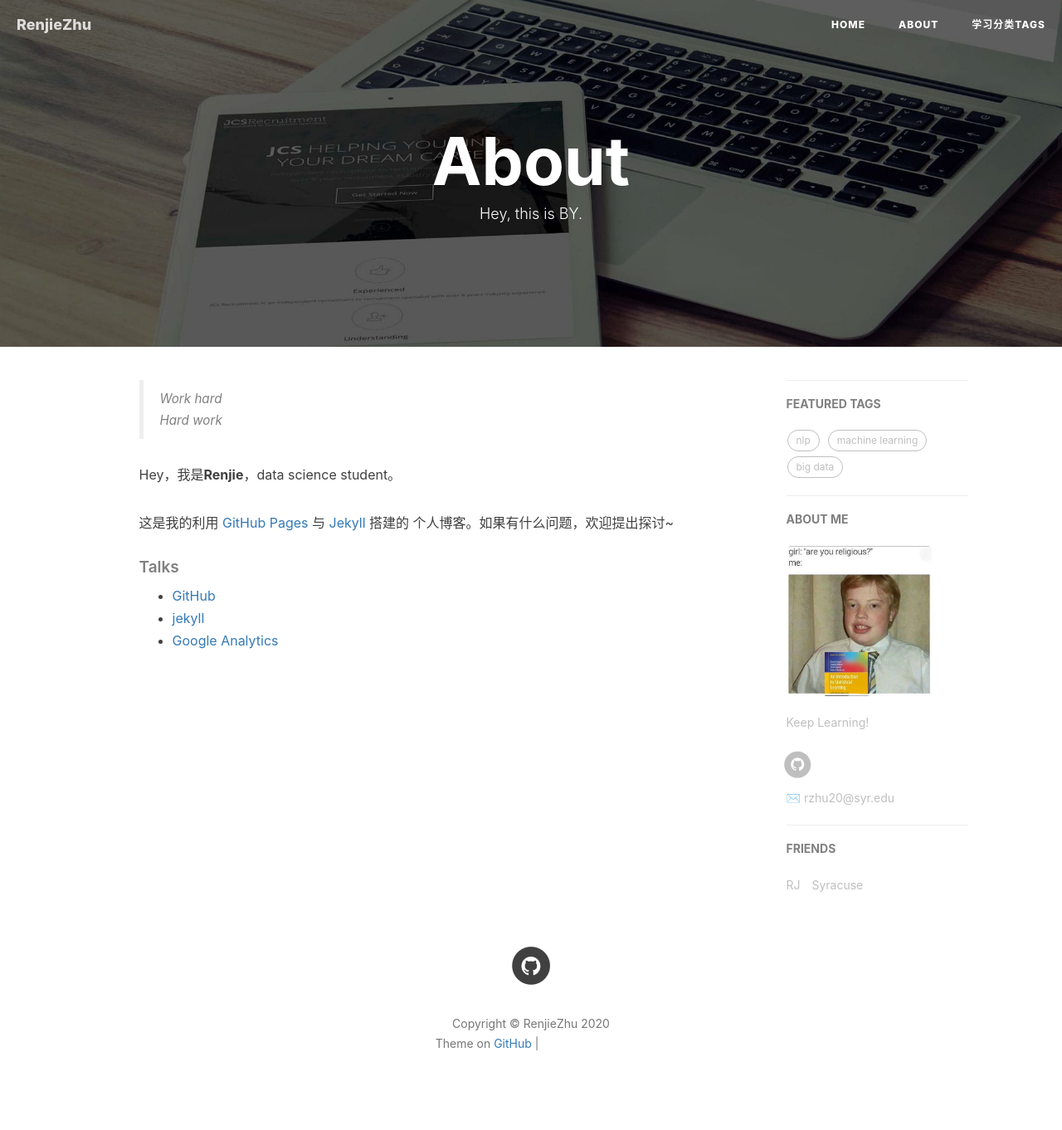
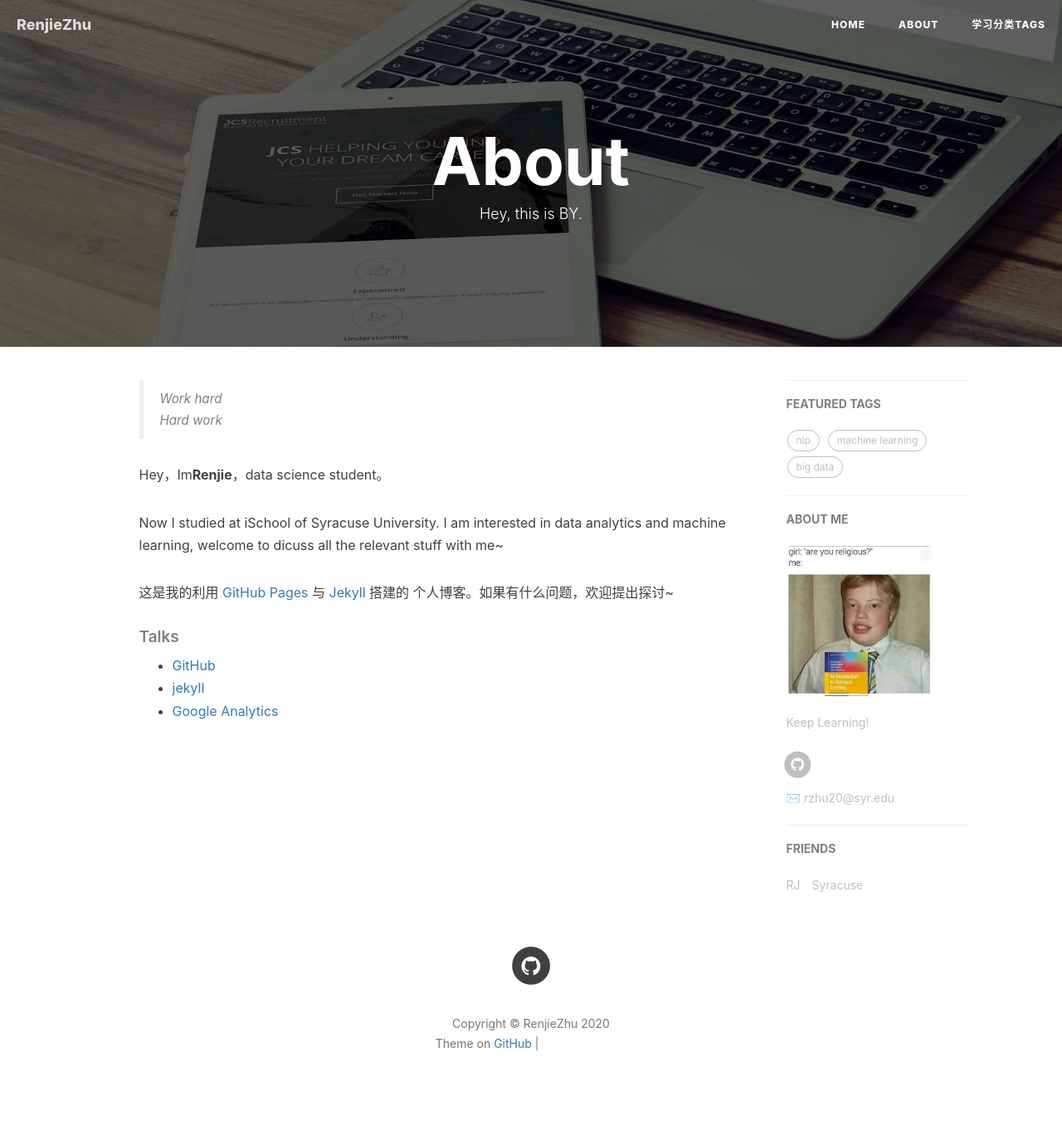
Before and after one commit to RJzhu123/RJzhu123.github.io, a Jekyll site: the page built from about.html, in a window 1280 px wide. Shown: the whole page at 83% size. Built offline with Jekyll 4.4.1, drawn with Linux system fonts in a browser that asks for light colours; nearby versions of some CDN libraries; comment, search, counter and statistics services are not loaded; grey boxes are pictures that could not be loaded.

Commit message:
Update about.html

```diff
--- a/about.html
+++ b/about.html
@@ -18,8 +18,9 @@ header-img: "img/post-bg-rwd.jpg"
     <blockquote><p>Work hard<br>
     Hard work</p></blockquote>
 
-    <p>Hey，我是<strong>Renjie</strong>，data science student。</p>
+    <p>Hey，Im<strong>Renjie</strong>，data science student。</p>
 
+    <p>Now I studied at iSchool of Syracuse University. I am interested in data analytics and machine learning, welcome to dicuss all the relevant stuff with me~</p>
     <p>这是我的利用 <a href="https://pages.github.com/">GitHub Pages</a> 与 <a href="http://jekyll.com.cn/">Jekyll</a> 搭建的 个人博客。如果有什么问题，欢迎提出探讨~</p>
 
     <p></p>
```
